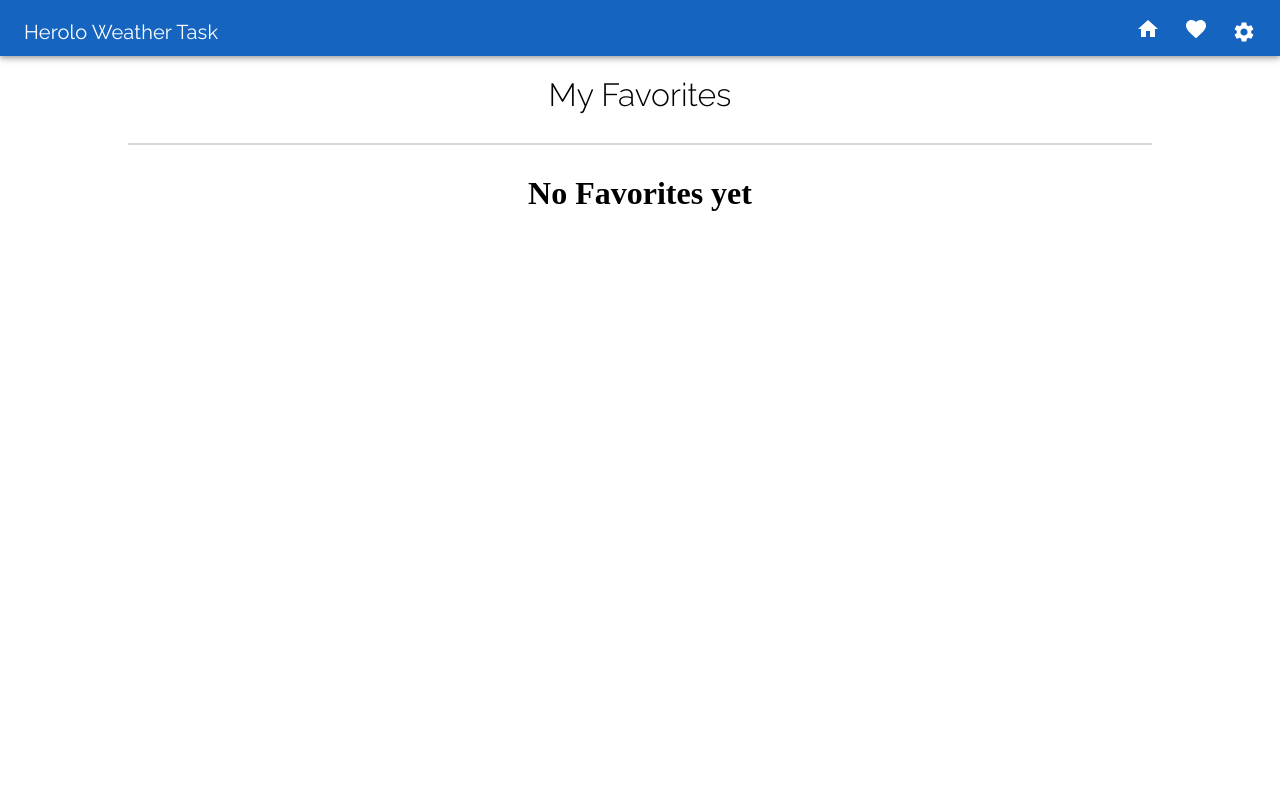
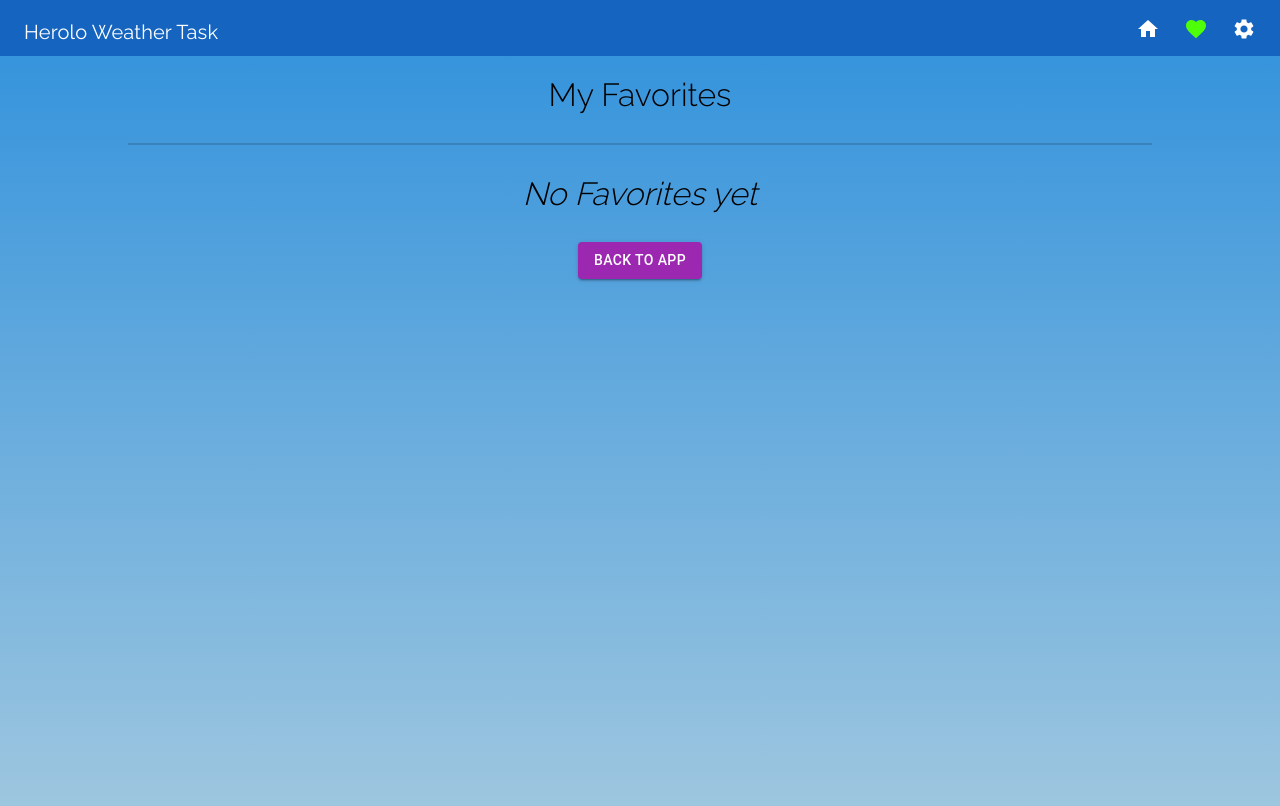
Before and after one commit to galm85/gal-mizrahi-18-04-2022, a React (Create React App) app: page /favorite in a window 1280 px wide. Shown: the top 806 px of the page. Built offline with nearby package versions, Linux system fonts and the light colour scheme.

Commit message:
more css

```diff
--- a/src/App.css
+++ b/src/App.css
@@ -30,5 +30,29 @@ footer{
 
 
 .dark{
-  background-color: rgba(0, 0, 0, 0.85);
+  background: rgba(0, 0, 0, 0.85);
+  transition-duration: 1s;
 }
+
+.light{
+
+  background: #36D1DC;  /* fallback for old browsers */
+  background: -webkit-linear-gradient(to bottom, #5B86E5, #36D1DC);  /* Chrome 10-25, Safari 5.1-6 */
+  background: linear-gradient(to top, #a4c9df, #3694dc); /* W3C, IE 10+/ Edge, Firefox 16+, Chrome 26+, Opera 12+, Safari 7+ */
+  transition-duration: 1s;
+
+
+
+}
+
+
+.activeNav{
+  color:#4fff09;
+
+
+
+}
+
+.nonActive{
+  color:white;
+}
--- a/src/App.jsx
+++ b/src/App.jsx
@@ -20,7 +20,7 @@ function App() {
           <Navbar />
       </header>
 
-      <main className={darkMode ? 'dark' : ''} >
+      <main className={darkMode ? 'dark' : 'light'} >
         <ToastContainer position="top-right" theme={darkMode ? 'colored' :'dark'}/>
 
         <Routes>
--- a/src/components/favoriteCard.jsx
+++ b/src/components/favoriteCard.jsx
@@ -27,6 +27,7 @@ const useStyles = makeStyles(theme=>({
         outline:'0.1px solid rgba(0,0,0,0.2)',
         position:'relative',
         overflow:'hidden',
+        background:'rgba(255,255,255,0.2)',
         '&:hover':{
             boxShadow:'1px 1px 10px rgba(0,0,0,0.2)',
             '& $div':{
--- a/src/components/navbar.jsx
+++ b/src/components/navbar.jsx
@@ -139,12 +139,12 @@ export default function Navbar() {
           <Box sx={{ display: { xs: 'none', md: 'flex' } }} style={{alignItems:'center'}}>
 
             <IconButton size="large" aria-label="show 4 new mails" >
-                <NavLink to='/' style={{color:'white'}}>
+                <NavLink className={(navData)=>navData.isActive ? 'activeNav' : 'nonActive'} to='/' >
                     <HomeIcon />
                 </NavLink>
             </IconButton>
             <IconButton size="large" aria-label="show 17 new notifications" color="inherit">
-                <NavLink to='/favorite' style={{color:'white'}}>
+                <NavLink className={(navData)=>navData.isActive ? 'activeNav' : 'nonActive'} to='/favorite' >
                     <FavoriteIcon />
                 </NavLink>
             </IconButton>
@@ -157,7 +157,9 @@ export default function Navbar() {
               onClick={handleProfileMenuOpen}
               color="inherit"
             >
+              <NavLink to='#' style={{color:'white'}}>
               <SettingsIcon />
+              </NavLink>
             </IconButton>
 
             {/* <Switch defaultChecked={metric} color="secondary" onChange={()=>{dispatch(handleMetric())}} />
--- a/src/components/searchBar.jsx
+++ b/src/components/searchBar.jsx
@@ -90,9 +90,19 @@ const useStyles = makeStyles(theme=>({
     error:{
         fontFamily:theme.fonts.mainFont,
         marginTop:'5px',
-        color:'red',
+        color:'#ef233c',
         fontSize:'20px',
-        fontWeight:theme.fontW.bold
+        fontWeight:theme.fontW.bold,
+        background:'rgba(0,0,0,0.5)',
+        position:'absolute',
+        zIndex:50,
+        left:'50%',
+        borderRadius:'10px',
+        transform:'translate(-50%,10px)',
+        [theme.breakpoints.down('sm')]:{
+            width:'100%',
+        },
+
     }
 }))
 
@@ -119,7 +129,7 @@ const SearchBar = ({selectCityHandler}) => {
             handleError(param,results);
         }else{
             setError('Please Insert Only Letters in English')
-
+            setSuggestions([]);
         }
 
     }
--- a/src/pages/favoritePage.jsx
+++ b/src/pages/favoritePage.jsx
@@ -1,9 +1,10 @@
-import { Divider, Grid } from '@mui/material';
+import { Button, Divider, Grid } from '@mui/material';
 import * as React from 'react';
 import { useDispatch,useSelector } from 'react-redux';
 import FavoriteCard from '../components/favoriteCard';
 import { getAllFavorites, removeFromFavorites } from '../redux/actions/settingActions';
 import { makeStyles } from '@mui/styles';
+import { Link } from 'react-router-dom';
 
 
 const useStyles = makeStyles(theme=>({
@@ -13,7 +14,8 @@ const useStyles = makeStyles(theme=>({
             fontFamily:theme.fonts.mainFont,
             textAlign:'center',
             color:"black",
-            fontWeight:theme.fontW.light
+            fontWeight:theme.fontW.light,
+
         }
     },
     headerDark:{
@@ -23,6 +25,11 @@ const useStyles = makeStyles(theme=>({
     },
     darkMode:{
         color:'white'
+    },
+    emptyMessage:{
+        fontFamily:theme.fonts.mainFont,
+        fontWeight:theme.fontW.light,
+        fontStyle:'italic'
     }
 }))
 
@@ -54,18 +61,17 @@ const Favorite = () => {
                     {(favorites && favorites.length>0)  ?
                     <>
                         {favorites.map((fav,index)=>(
-
-
                             <Grid item xs={10} sm={6} md={4} lg={3} xl={2} key={index}>
                                 <FavoriteCard city={fav} darkMode={darkMode} />
                             </Grid>
-
                         ))}
                     </>
                     :
-                    <>
-                        <h1>No Favorites yet</h1>
-                    </>
+                    <div style={{display:'flex',flexDirection:'column',alignItems:'center'}}>
+                    <h1 className={classes.emptyMessage}>No Favorites yet</h1>
+                    <Link style={{textDecoration:'none',marginTop:'30px'}} to='/'><Button color='secondary'variant="contained">Back To APP</Button></Link>
+                    </div>
+
                 }
 
             </Grid>
--- a/src/pages/homePage.jsx
+++ b/src/pages/homePage.jsx
@@ -24,7 +24,7 @@ const useStyles = makeStyles(theme=>({
         flexDirection:'column',
         justifyContent:'center',
         alignItems:'center',
-        minHeight:'95vh'
+        minHeight:'95vh',
     },
     searchBar:{
         padding:'5vh',
@@ -35,10 +35,14 @@ const useStyles = makeStyles(theme=>({
         textAlign:'center'
     },
     dataContainer:{
+        marginTop:'30px',
         display:'flex',
         flexDirection:'column',
         width:'100%',
-        padding:'50px 20px'
+        padding:'50px 20px',
+        boxShadow:'2px 2px 10px rgba(0,0,0,0.5)',
+        borderRadius:'20px'
+
     },
     dataHeader:{
         display:'flex',
@@ -60,6 +64,7 @@ const useStyles = makeStyles(theme=>({
     dataActions:{
         display:'flex',
         justifyContent:'right',
+        paddingRight:'30px'
    },
    main:{
        textAlign:'center',
@@ -84,7 +89,9 @@ const useStyles = makeStyles(theme=>({
    },
 
    darkMode:{
-       color:'white'
+       color:'white',
+       boxShadow:'2px 2px 20px rgba(255,255,255,0.5)',
+       transitionDuration:'0.5s'
    },
 
 
@@ -161,11 +168,11 @@ const Home = () => {
 
                                 {inFavorites(currentCity) ?
                                     <Flip>
-                                        <FavoriteIcon className={classes.rotateBtn} onClick={()=>dispatch(removeFromFavorites(currentCity))} style={{position:'relative',zIndex:50}} color={darkMode ?  'light' : 'primary'} fontSize='large'/>
+                                        <FavoriteIcon onClick={()=>dispatch(removeFromFavorites(currentCity))} style={{position:'relative',zIndex:50}} color={darkMode ?  'light' : 'error'} fontSize='large'/>
                                     </Flip>
                                     :
 
-                                        <FavoriteBorderIcon className={classes.rotateBtn} onClick={()=>dispatch(AddToFavorite(currentCity))} style={{position:'relative',zIndex:50}} color={darkMode ?  'light' : 'primary'} fontSize='large'/>
+                                        <FavoriteBorderIcon  onClick={()=>dispatch(AddToFavorite(currentCity))} style={{position:'relative',zIndex:50}} color={darkMode ?  'light' : 'error'} fontSize='large'/>
 
                                 }
 
--- a/src/redux/actions/settingActions.js
+++ b/src/redux/actions/settingActions.js
@@ -66,7 +66,7 @@ export const AddToFavorite = (city)=>(dispatch)=>{
         type:'addToFavorite',
         payload:weather.favorites,
     })
-    toast.info(`${city.LocalizedName} add to your favorites`)
+    toast.info(`${city.LocalizedName} added to your favorites List`)
 }
 
 
@@ -93,5 +93,5 @@ export const removeFromFavorites = (city)=>async(dispatch)=>{
         type:'removeFromFavorites',
         payload:weather.favorites
     })
-    toast.error(`${city.LocalizedName} Revoved from your favorites`)
+    toast.error(`${city.LocalizedName} Removed from your favorites List`)
 }
```
Also changed, not shown: src/components/detailsModal.jsx (deleted, +0 -63 lines), public/images/c.svg (deleted).
